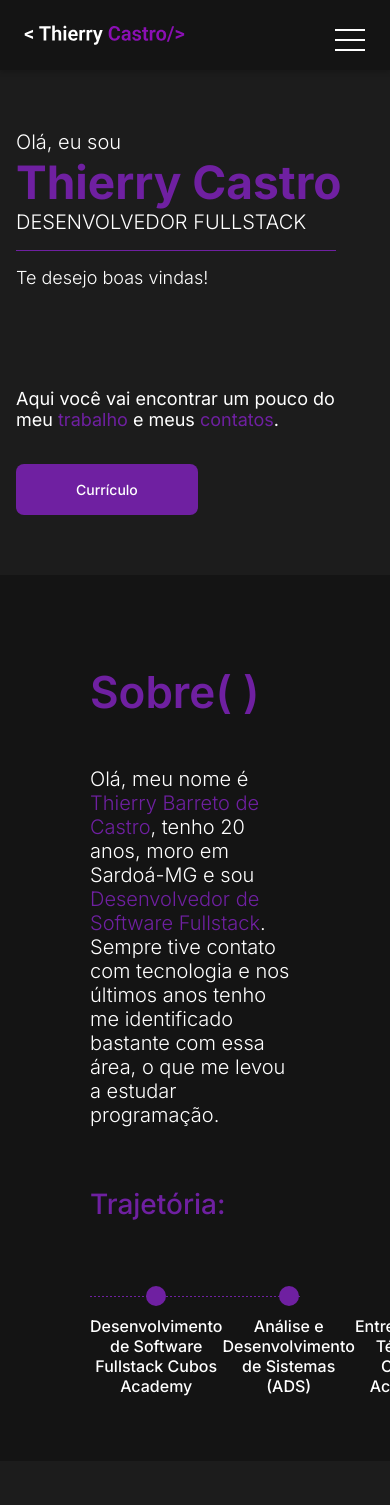
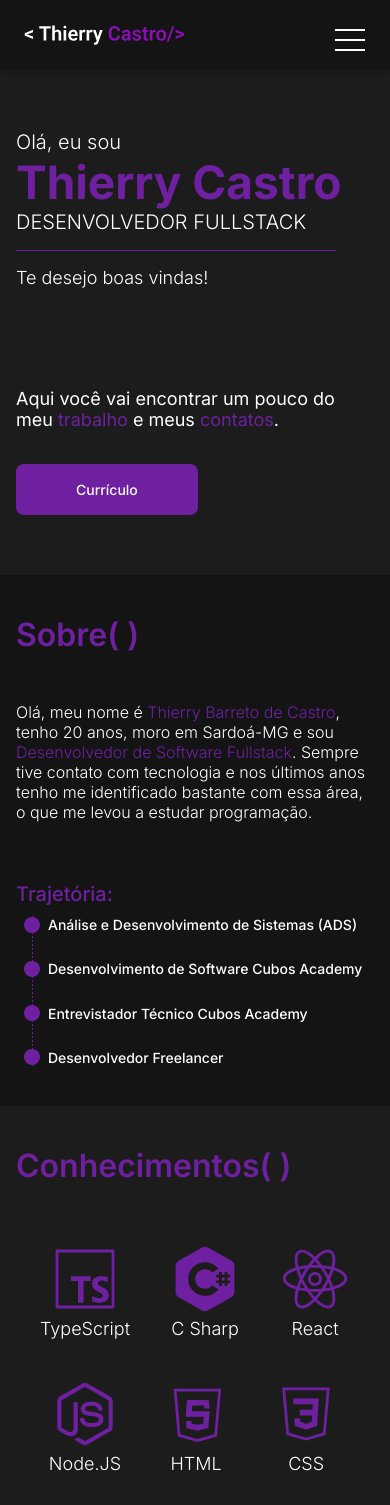
Before and after one commit to Thierrycast/portfolio2.0, a Next.js app: page / in a window 390 px wide. Shown: the top 1505 px of the page. Built offline with nearby package versions, Linux system fonts and the light colour scheme.

Commit message:
style(about section): responsividade mobile about section

```diff
--- a/src/components/AboutSection/aboutSection.module.scss
+++ b/src/components/AboutSection/aboutSection.module.scss
@@ -12,7 +12,7 @@
         margin-bottom: 4.8rem;
     }
 
-    p{
+    .about_text{
         font-size: 2rem;
         color: #fff;
         font-weight: 300;
@@ -36,56 +36,112 @@
     height:150px;
     display: flex;
     align-items: center;
+
+
 }
 
 .trajetoria {
-    position: relative;
+
+  display: flex;
+  justify-content: space-around;
+
   width: 100%;
   height: 1px; /* Altura da linha */
-  background: repeating-linear-gradient(90deg, var(--roxo-2), var(--roxo-2) 2px, transparent 2px, transparent 4px); /* Cria uma linha tracejada com traços de 2px */
 
-
-    .linha {
-      display: flex;
-      align-items: center;
-      width: 100%;
+  background: repeating-linear-gradient(90deg, var(--roxo-2), var(--roxo-2) 2px, transparent 2px, transparent 4px)
 
     }
 
+    .item_trajetoria{
+
+
+        width: 30rem;
+        height: 8rem;
+
+        display: flex;
+        flex-direction: column;
+        align-items: center;
+
+        p {
+          font-size: 1.6rem;
+          font-weight: 500;
+          margin-top: 1rem;
+          text-align: center;
+          color: #fff; /* Cor do texto na bolinha */
+        }
+    }
+
+
     .bolinha {
-        max-width: 30rem;
-      display: flex;
-      flex-direction: column;
-      align-items: center;
       position: relative;
-      top: -1rem; /* Mova as bolinhas um pouco para cima (ajuste conforme necessário) */
+      top: -9px;
+      border-radius: 50%;
+      width: 2rem;
+      height: 2rem;
+      background-color: var(--roxo-2);
+    }
 
-      span {
-        width: 2rem;
-        height: 2rem;
-        background-color: var(--roxo-2); /* Cor de fundo vermelha para as bolinhas */
-        border-radius: 50%;
-        display: flex;
-        justify-content: center;
-        align-items: center;
-        font-weight: bold;
-        color: #fff; /* Cor do número na bolinha */
+
+  @media (max-width: 768px) {
+    .container{
+
+      padding: 4rem 1.6rem;
+
+      h1{
+         font-size: 3.2rem;
       }
 
-      p {
-        font-size: 1.6rem;
-        font-weight: 500;
-        margin-top: 1rem;
-        text-align: center;
-        color: #fff; /* Cor do texto na bolinha */
+      .about_text{
+          font-size: 1.6rem;
       }
 
-      &:first-child {
-        margin-left: 0;
+      h2{
+          font-size: 2rem;
+      }
+    }
+
+  .trajetoriaContainer{
+    height: auto;
+    padding-left: 1.6rem;
+  }
+
+  .trajetoria {
+
+    width: 1px;
+    height: 150px; /* Altura da linha */
+    flex-direction: column;
+    justify-content: space-between;
+
+    background: repeating-linear-gradient(0deg, var(--roxo-2), var(--roxo-2) 2px, transparent 2px, transparent 4px);
+
+    margin-top: 1rem;
       }
 
-      &:last-child {
-        margin-right: 0;
+      .item_trajetoria{
+
+          width: 100rem;
+          height: auto;
+
+          flex-direction: row;
+          align-items: center;
+
+          p {
+            font-size: 1.4rem;
+            margin-top: 0rem;
+            text-align: start;
+
+            br{
+              display: none;
+            }
+          }
       }
-    }
+
+
+      .bolinha {
+        top: 0px;
+        left: -8px;
+
+        width: 1.6rem;
+        height: 1.6rem;
+      }
   }
--- a/src/components/AboutSection/index.tsx
+++ b/src/components/AboutSection/index.tsx
@@ -4,30 +4,29 @@ export default function index() {
   return (
     <div id='about' className={styles.container} >
          <h1>Sobre( )</h1>
-         <p>Olá, meu nome é <span>Thierry Barreto de Castro</span>, tenho 20 anos, moro em Sardoá-MG e sou <span>Desenvolvedor de Software Fullstack</span>. Sempre tive contato com tecnologia e nos últimos anos tenho me identificado bastante com essa área, o que me levou a estudar programação.</p>
+         <p className={styles.about_text} >Olá, meu nome é <span>Thierry Barreto de Castro</span>, tenho 20 anos, moro em Sardoá-MG e sou <span>Desenvolvedor de Software Fullstack</span>. Sempre tive contato com tecnologia e nos últimos anos tenho me identificado bastante com essa área, o que me levou a estudar programação.</p>
          <h2>Trajetória:</h2>
 
         <div className={styles.trajetoriaContainer} >
-        <div className={styles.trajetoria} >
-            <div className={styles.linha}>
-                <div className={styles.bolinha}>
-                    <span></span>
-                    <p>Desenvolvimento de Software Fullstack Cubos Academy</p>
-                </div>
-                <div className={styles.bolinha}>
-                    <span></span>
+            <div className={styles.trajetoria} >
+                <div className={styles.item_trajetoria} >
+                    <div className={styles.bolinha}  />
                     <p>Análise e Desenvolvimento de Sistemas (ADS)</p>
                 </div>
-                <div className={styles.bolinha}>
-                    <span></span>
+                <div className={styles.item_trajetoria} >
+                    <div className={styles.bolinha}  />
+                    <p>Desenvolvimento de Software Cubos Academy</p>
+                </div>
+                <div className={styles.item_trajetoria} >
+                    <div className={styles.bolinha}  />
                     <p>Entrevistador Técnico Cubos Academy</p>
                 </div>
-                <div className={styles.bolinha}>
-                    <span></span>
-                    <p>Desenvolvedor Freelancer</p>
+                <div className={styles.item_trajetoria} >
+                    <div className={styles.bolinha}  />
+                    <p>Desenvolvedor <br/>Freelancer</p>
                 </div>
+
             </div>
-        </div>
         </div>
 
     </div>
```
